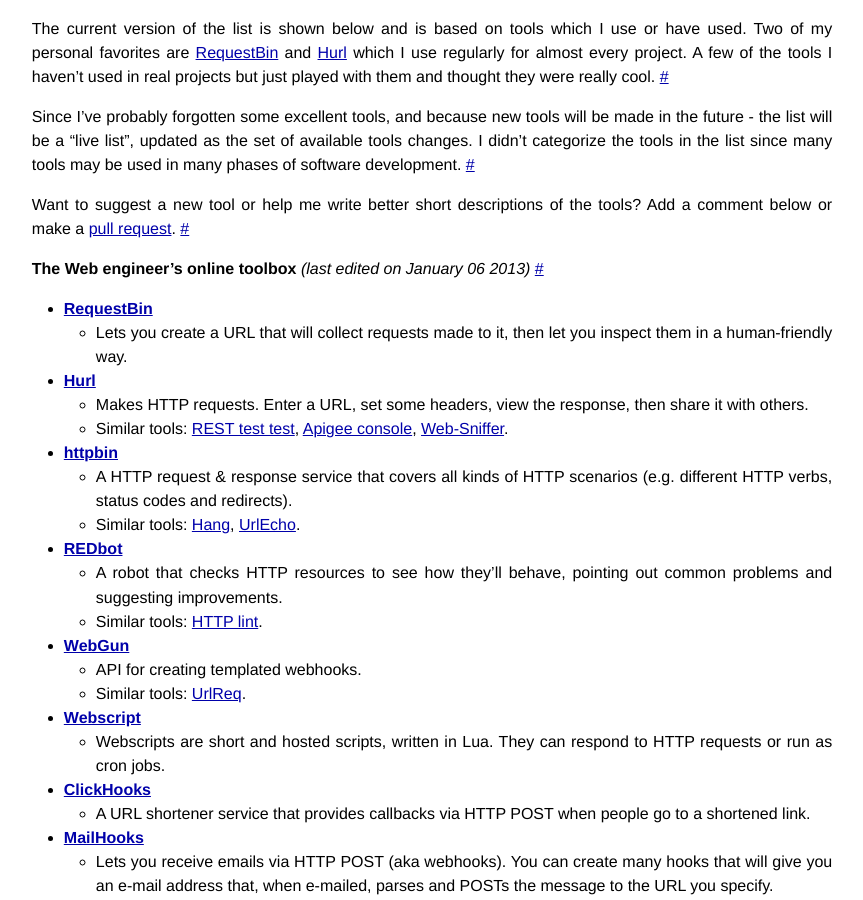
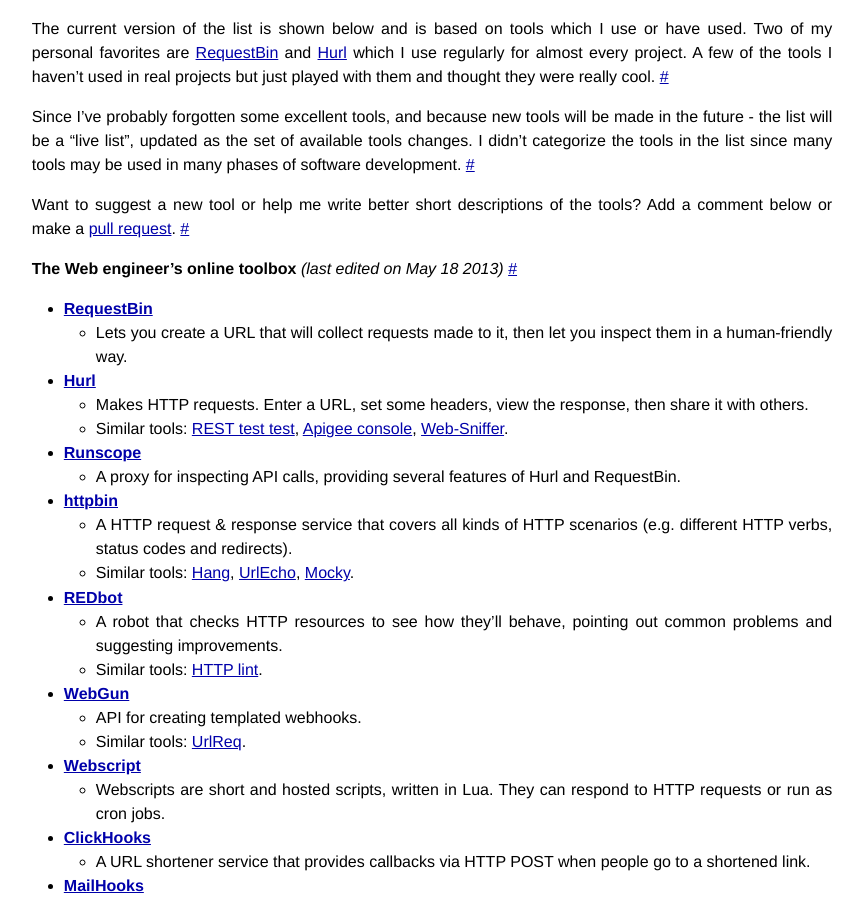
Before and after one commit to izuzak/izuzak.github.com, a Jekyll site: the page built from _posts/2012-11-18-the-web-engineers-online-toolbox.markdown, in a window 1280 px wide and 900 px high, scrolled down 343 px. Shown: the whole window, without its empty margins (208-1071 px from the left). Built offline with Jekyll 4.4.1, drawn with Linux system fonts in a browser that asks for light colours; Markdown is read by kramdown in place of the engine named in the settings; comment, search, counter and statistics services are not loaded.

Commit message:
add mocky and runscope to webeng tools list

```diff
--- a/_posts/2012-11-18-the-web-engineers-online-toolbox.markdown
+++ b/_posts/2012-11-18-the-web-engineers-online-toolbox.markdown
@@ -23,16 +23,18 @@
 
 Want to suggest a new tool or help me write better short descriptions of the tools? Add a comment below or make a [pull request](https://github.com/izuzak/izuzak.github.com).
 
-**The Web engineer's online toolbox** *(last edited on January 06 2013)*
+**The Web engineer's online toolbox** *(last edited on May 18 2013)*
 
 * **[RequestBin](http://requestb.in/)**
   * Lets you create a URL that will collect requests made to it, then let you inspect them in a human-friendly way.
 * **[Hurl](http://hurl.it)**
   * Makes HTTP requests. Enter a URL, set some headers, view the response, then share it with others.
   * Similar tools: [REST test test](http://resttesttest.com/), [Apigee console](https://apigee.com/console/others), [Web-Sniffer](http://web-sniffer.net/).
+* **[Runscope](https://www.runscope.com/)**
+  * A proxy for inspecting API calls, providing several features of Hurl and RequestBin.
 * **[httpbin](http://httpbin.org/)**
   * A HTTP request & response service that covers all kinds of HTTP scenarios (e.g. different HTTP verbs, status codes and redirects).
-  * Similar tools: [Hang](http://hang.nodester.com/), [UrlEcho](http://ivanzuzak.info/urlecho/).
+  * Similar tools: [Hang](http://hang.nodester.com/), [UrlEcho](http://ivanzuzak.info/urlecho/), [Mocky](http://www.mocky.io/).
 * **[REDbot](http://redbot.org/)**
   * A robot that checks HTTP resources to see how they'll behave, pointing out common problems and suggesting improvements.
   * Similar tools: [HTTP lint](http://zamez.org/httplint).
```
